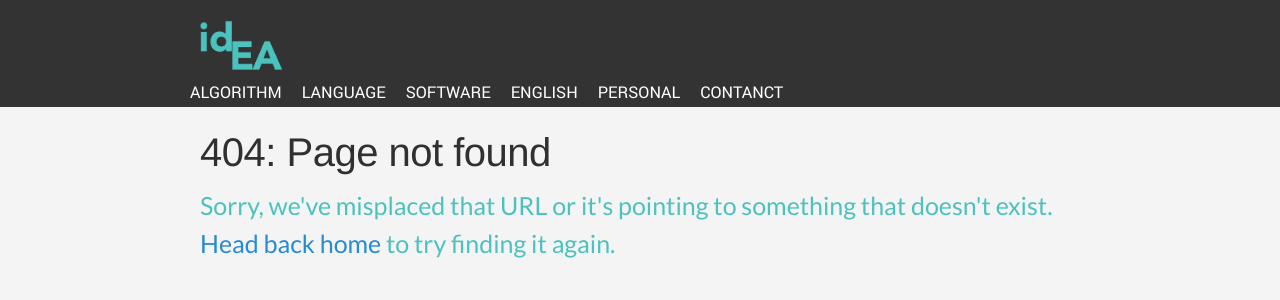
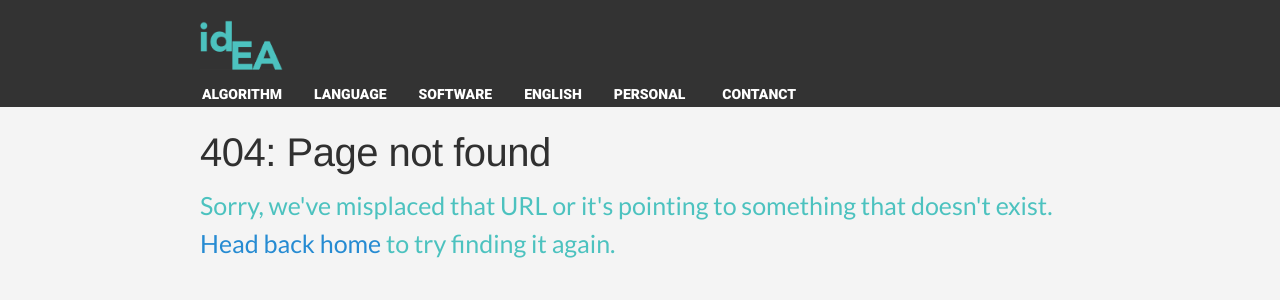
Before and after one commit to aichaku/aichaku.github.io, a Jekyll site: the page built from 404.html, in a window 1280 px wide. Shown: the top 300 px of the page. Built offline with Jekyll 4.4.1, drawn with Linux system fonts in a browser that asks for light colours; Markdown is read by kramdown in place of the engine named in the settings.

Commit message:
change font

```diff
--- a/public/css/pencil.css
+++ b/public/css/pencil.css
@@ -8,6 +8,7 @@
 @import url(https://fonts.googleapis.com/css?family=Exo+2:400,100);
 @import url(https://fonts.googleapis.com/css?family=Architects+Daughter);
 @import url(https://fonts.googleapis.com/css?family=Yantramanav:400,100);
+@import url(https://fonts.googleapis.com/css?family=Roboto:900);
 
 html {
   font-family: 'Lato', 'Nanum Gothic', sans-serif;
@@ -72,8 +73,8 @@
 
 .global-menu {
   padding-left: 0;
-  font-family: 'Yantramanav', sans-serif;
-  font-weight: 300;
+  font-family: 'Roboto', sans-serif;
+  font-weight: 900;
   height: auto;
 }
 
@@ -83,15 +84,15 @@
 }
 
 .menu-list > li {
-  float: left;
-  display: block;
+  display: inline;
 }
 
 .menu-list > li > a {
-  color: #fff;
-  font-weight: 400;
-  font-size: 18px;
-  padding: 0 10px;
+    color: #fff;
+    font-weight: 400;
+    font-size: 14px;
+    padding: 0 10px;
+    margin-left: 12px;
 }
 
 .menu-list:before {
```
